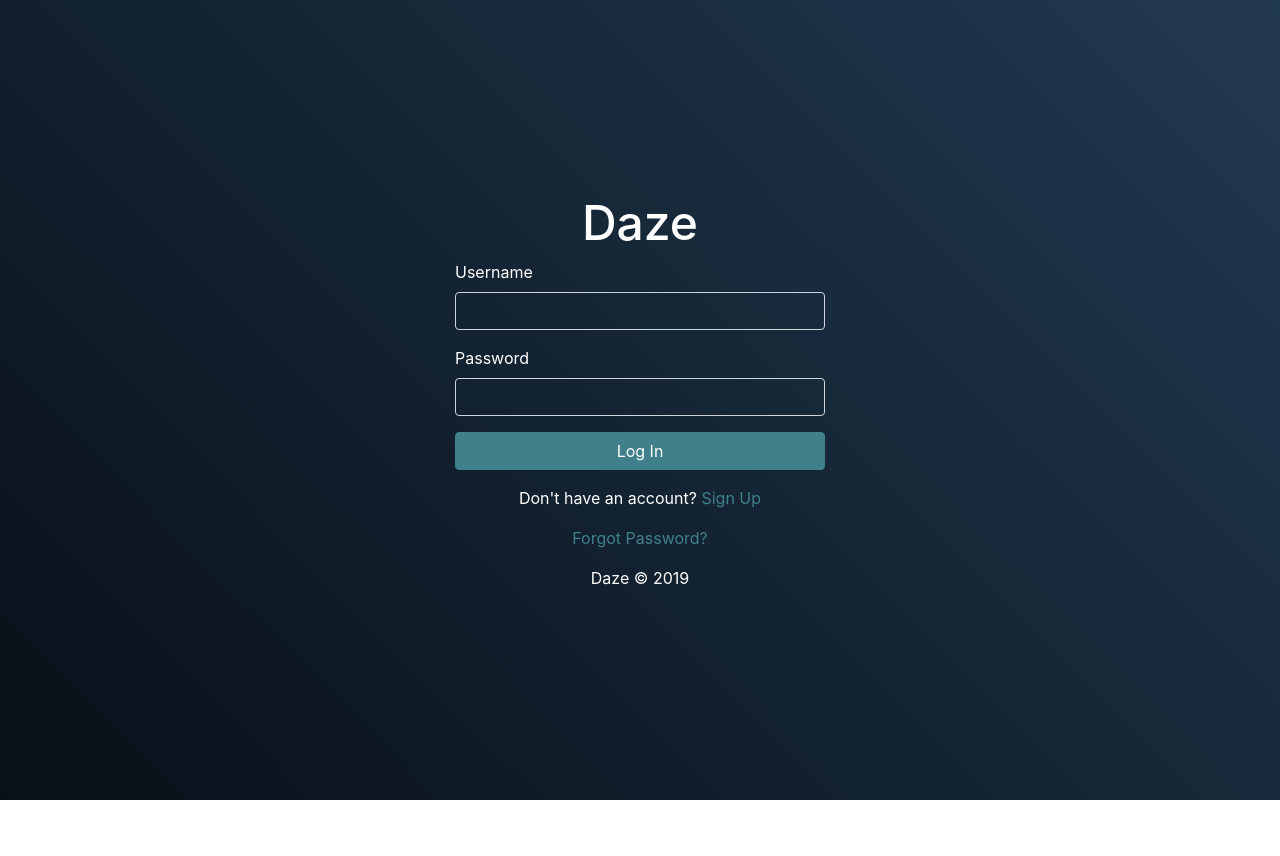
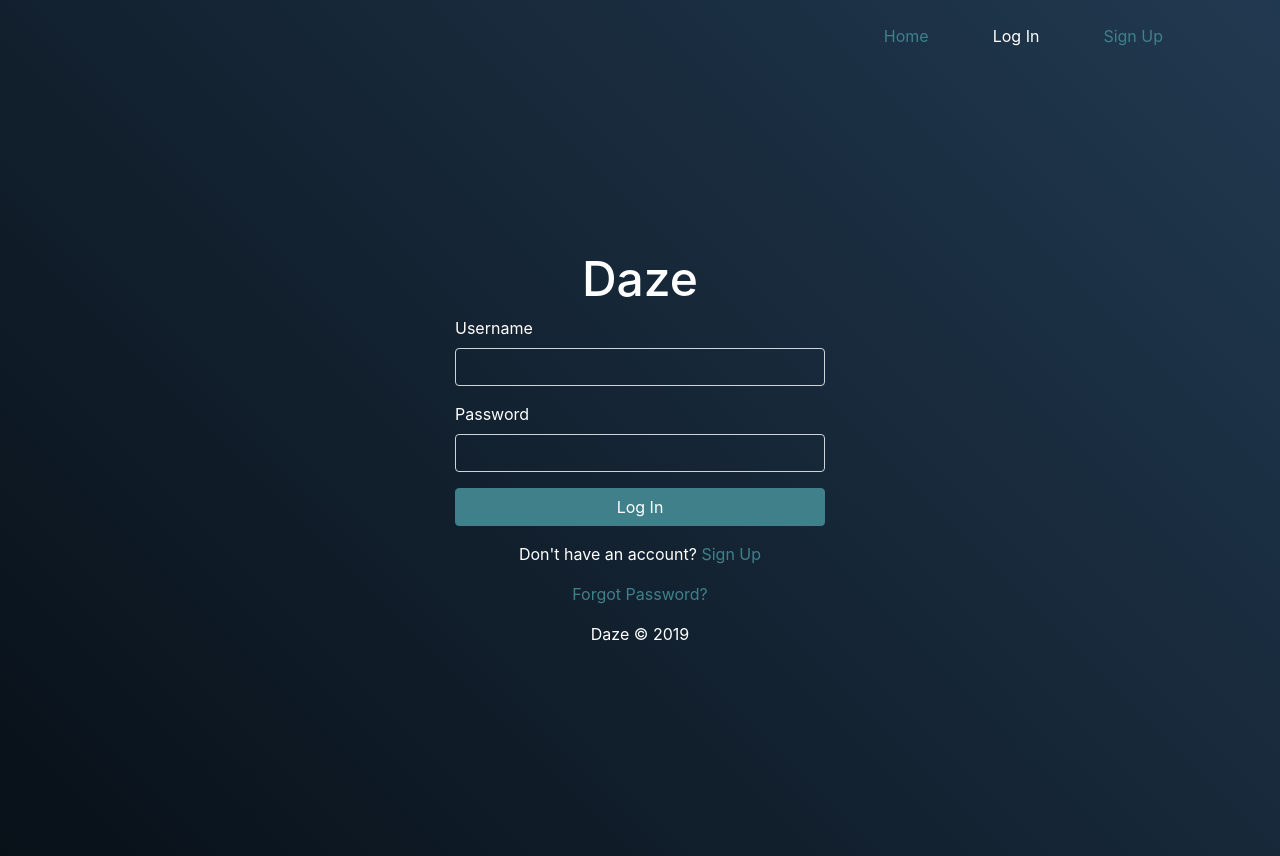
Before and after one commit to morrisbc/daze, a React (Create React App) app: page /login in a window 1280 px wide. Before the commit the page ends 800 px from the top, so only its background shows below. Built offline with nearby package versions, Linux system fonts and the light colour scheme; no server answers.

Commit message:
Added header component to signup, login, and home page

```diff
--- a/src/App.css
+++ b/src/App.css
@@ -54,10 +54,20 @@
     2s bounce cubic-bezier(0.175, 0.885, 0.32, 1.275) infinite;
 }
 
-.auth-link {
+.auth-link,
+.nav-link {
   color: #3f808b;
 }
 
-.auth-link:hover {
+.auth-link:hover,
+.nav-link:hover {
   color: white;
 }
+
+.selected {
+  color: white;
+}
+
+.selected:hover {
+  color: #3f808b;
+}
--- a/src/App.js
+++ b/src/App.js
@@ -1,4 +1,5 @@
 import React from "react";
+import Header from "./components/Header";
 import Home from "./components/pages/Home";
 import Login from "./components/pages/Login";
 import Forgot from "./components/pages/Forgot";
@@ -12,15 +13,19 @@ function App() {
     <Router>
       <Switch>
         <Route exact path="/">
+          <Header />
           <Home />
         </Route>
         <Route path="/login">
+          <Header />
           <Login />
         </Route>
         <Route path="/forgot">
+          <Header />
           <Forgot />
         </Route>
         <Route path="/signup">
+          <Header />
           <Signup />
         </Route>
         <Route path="/dashboard">
--- a/src/components/Dashbar.js
+++ b/src/components/Dashbar.js
@@ -1,12 +1,12 @@
 import React from "react";
 import PropTypes from "prop-types";
 
-const Dashbar = ({ value, unit, goalValue }) => {
-  const border = value === goalValue ? "2px solid gold" : "none";
+const Dashbar = ({ value, goalValue, unit, activity }) => {
+  const border = value >= goalValue ? "2px solid gold" : "none";
 
   return (
-    <div className="container-fluid my-2">
-      <h3 className="text-center text-white">
+    <div className="container-fluid text-white text-center my-2">
+      <h3>
         {value} <br /> {unit}
       </h3>
       <div className="progress" style={{ border, borderRadius: "100px" }}>
@@ -23,6 +23,7 @@ const Dashbar = ({ value, unit, goalValue }) => {
           }}
         ></div>
       </div>
+      <p className="mt-2">{activity}</p>
     </div>
   );
 };
@@ -30,7 +31,8 @@ const Dashbar = ({ value, unit, goalValue }) => {
 Dashbar.propTypes = {
   value: PropTypes.number.isRequired,
   unit: PropTypes.string.isRequired,
-  goalValue: PropTypes.number.isRequired
+  goalValue: PropTypes.number.isRequired,
+  activity: PropTypes.string.isRequired
 };
 
 export default Dashbar;
--- a/src/components/Greeting.js
+++ b/src/components/Greeting.js
@@ -4,7 +4,7 @@ import PropTypes from "prop-types";
 const Greeting = ({ firstName }) => {
   return (
     <Fragment>
-      <h2 className="text-white my-5">Hello, {firstName}!</h2>
+      <h2 className="text-white my-4">Hello, {firstName}!</h2>
     </Fragment>
   );
 };
--- a/src/components/Header.js
+++ b/src/components/Header.js
@@ -1,7 +1,35 @@
 import React from "react";
+import { NavLink } from "react-router-dom";
 
 const Header = () => {
-  return <header></header>;
+  return (
+    <header className="container sticky-top d-flex justify-content-end w-100 pt-3">
+      <navbar className="d-flex">
+        <NavLink
+          className="nav-link mx-3"
+          exact
+          to="/"
+          activeClassName="selected"
+        >
+          Home
+        </NavLink>
+        <NavLink
+          className="nav-link mx-3"
+          to="/login"
+          activeClassName="selected"
+        >
+          Log In
+        </NavLink>
+        <NavLink
+          className="nav-link mx-3"
+          to="/signup"
+          activeClassName="selected"
+        >
+          Sign Up
+        </NavLink>
+      </navbar>
+    </header>
+  );
 };
 
 export default Header;
--- a/src/components/pages/Dashboard.js
+++ b/src/components/pages/Dashboard.js
@@ -3,13 +3,23 @@ import Greeting from "../Greeting";
 import Dashbar from "../Dashbar";
 
 const Dashboard = () => {
+  const date = new Date();
+  const today = `${date.getMonth() +
+    1} / ${date.getDay()} / ${date.getFullYear()}`;
+
   return (
     <div className="dashboard container d-flex flex-column justify-content-center align-items-center">
       <Greeting firstName="Bryce" />
+      <h2 className="text-white">{today}</h2>
       <div className="d-flex flex-column flex-md-row w-100">
-        <Dashbar value={2} unit="hours" goalValue={4} />
-        <Dashbar value={8} unit="hours" goalValue={8} />
-        <Dashbar value={1200} unit="calories" goalValue={2000} />
+        <Dashbar value={2} unit="hours" goalValue={4} activity="Exercise" />
+        <Dashbar value={8} unit="hours" goalValue={8} activity="Sleep" />
+        <Dashbar
+          value={1200}
+          unit="calories"
+          goalValue={2000}
+          activity="Diet"
+        />
       </div>
     </div>
   );
```
